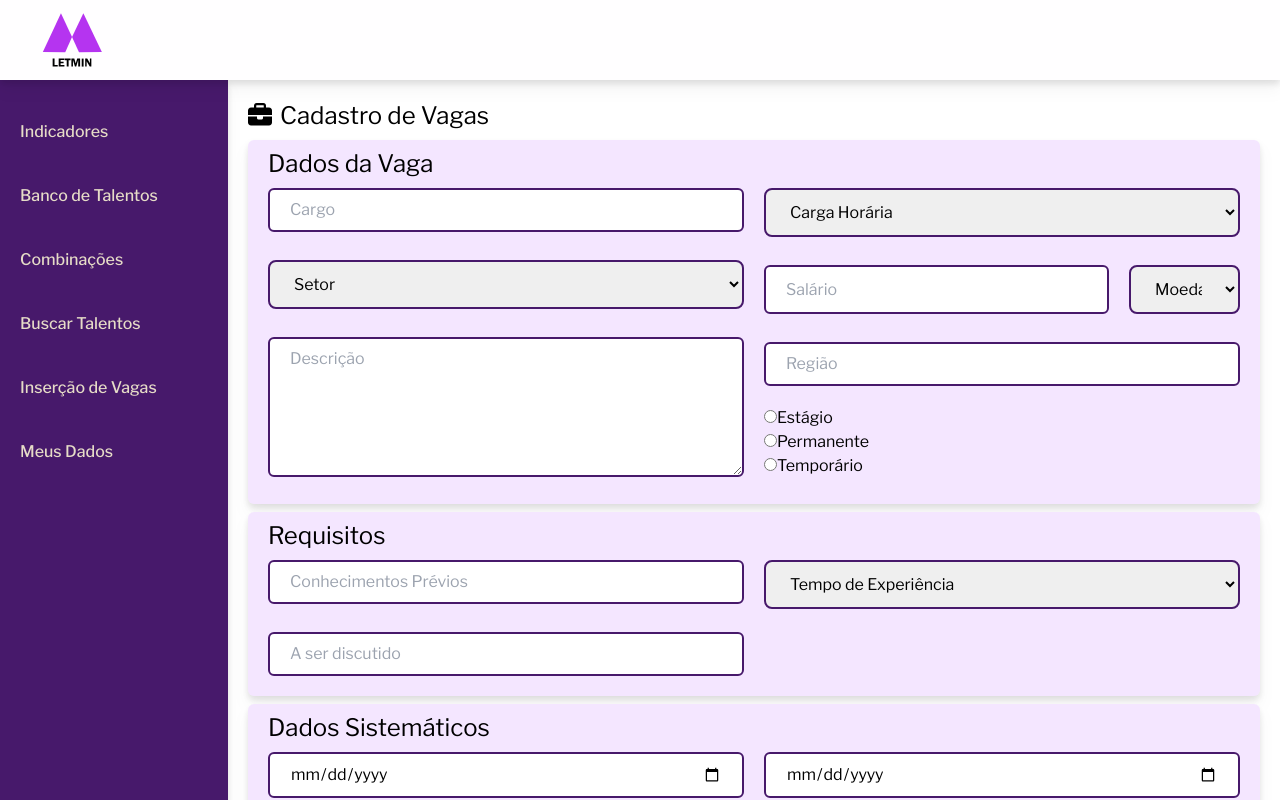
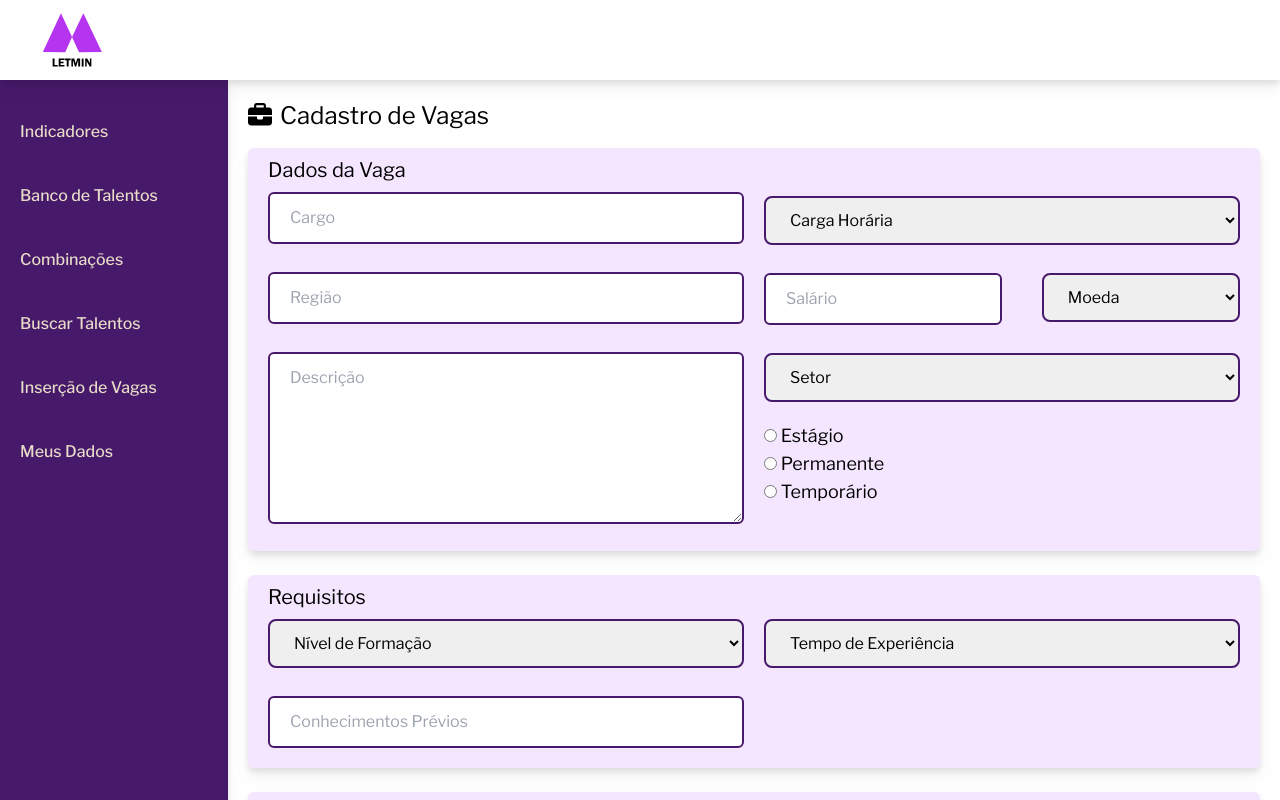
Before and after one commit to LETMIN-Corp/letmin-client, a React (Vite) app: page /company/register/vacancy in a window 1280 px wide. Shown: the top 800 px of the page. Built offline with nearby package versions, Linux system fonts and the light colour scheme.

Commit message:
Company Jobs Page finished
Co-Authored-By: Gabriel Gato <70043907+Gato-Gabriel@users.noreply.github.com>

```diff
--- /dev/null
+++ b/src/Components/Inputs/TextAreaInput.tsx
@@ -0,0 +1,48 @@
+interface ComponentInterface {
+    placeholder?: string,
+    row: number,
+    limit?: number,
+    consultPackage: {
+        getValue: (name: string) => string;
+        setValue: (event: React.ChangeEvent<HTMLTextAreaElement>) => void;
+    },
+    name: string,
+    id?: string,
+    disabled?: boolean,
+};
+
+const TextAreaInput : React.FC<ComponentInterface> = ({ row, placeholder, limit = 512, consultPackage, name, id, disabled }) => {
+
+    function setValue (e: React.ChangeEvent<HTMLTextAreaElement>) {
+
+        if (e.target.value.length <= limit) {
+            consultPackage.setValue(e);
+        }
+    }
+
+    const inputValue = consultPackage.getValue(name);
+
+    return (
+        <div className={`relative`}>
+            <textarea
+                placeholder={ placeholder }
+                name={ name }
+                onChange={ setValue }
+                rows={ row }
+                id={ id }
+                className='w-full mt-2 mb-5 md:mt-2 py-3 px-5 border-2 border-dark-purple rounded-md'
+                disabled = { disabled }
+            >
+                {inputValue}
+            </textarea>
+            {
+                inputValue && (
+                    <div className='input-up-animation z-50 bg-white font-medium px-1 text-dark-purple'>{ placeholder }</div>
+                )
+            }
+        </div>
+
+    );
+}
+
+export default TextAreaInput;
--- a/src/Views/Company/CompanyRegisterVacancy.tsx
+++ b/src/Views/Company/CompanyRegisterVacancy.tsx
@@ -1,17 +1,82 @@
+import StripTitle from '../../Components/Titles/StripTitle';
+import Pagination from '../../Components/Items/Pagination';
+import InputTypesEnum from '../../Utils/InputTypesEnum';
+import MaskTypesEnum from '../../Utils/MaskTypesEnum';
+import FormButton from '../../Components/Buttons/FormButton';
+import PlanCard from '../../Components/Cards/PlanCard';
+import PlanTypesEnum from '../../Utils/PlanTypesEnum';
+import ErrorModal from '../../Components/Modals/ErrorModal';
+import { useNavigate } from 'react-router-dom';
 import CompanyDefault from './CompanyDefault';
-import { useEffect } from 'react';
+import { useEffect, useState } from 'react';
 import SelectInput from '../../Components/Inputs/SelectInput';
 import TextInput from '../../Components/Inputs/TextInput';
+import TextAreaInput from '../../Components/Inputs/TextAreaInput';
+
 
 const CompanyRegisterVacancy = () => {
     useEffect((): void => {
         window.document.title = 'Letmin - Vagas';
     });
 
+    interface IVacancyData {
+        [key: string]: {
+            [key: string]: string;
+        };
+    }
+
+    const navigate = useNavigate();
+
+    const [vacancyData, setVacancyData] = useState<IVacancyData>({
+        vacancyInfo: {
+            role: '',
+            sector: '',
+            description: '',
+            salary: '',
+            currency: '',
+            workload: '',
+            region: '',
+            vacancyType: '',
+        },
+        requisite: {
+            previousKnowledge: '',
+            trainingLevel: '',
+            experienceTime: '',
+        },
+        systemicData: {
+            insertVacancyDate: '',
+            removeVacancyDate: '',
+        },
+    });
+
+    function getInputValue (name: string): string {
+        const [type, data] = name.split('-');
+
+        return vacancyData[type][data];
+    }
+
+    function setInputValue (e: React.ChangeEvent<HTMLInputElement | HTMLSelectElement | HTMLTextAreaElement>): void {
+        const { name, value } = e.target;
+        const [type, data] = name.split('-');
+
+        setVacancyData({
+                ...vacancyData,
+                [type]: { ...vacancyData[type], [data]: value
+            }
+        });
+    }
+
     const consultPackage = {
-        getValue: () => { return ''; },
-        setValue: () => { },
+        getValue: getInputValue,
+        setValue: setInputValue,
     }
+
+    function handleRegister() {
+        // Lógica de cadastro e validação de dados da vaga
+
+        navigate('/company/register/logic/vacancy');
+    }
+
 
     return (
         <CompanyDefault>
@@ -21,31 +86,29 @@ const CompanyRegisterVacancy = () => {
                     <span>Cadastro de Vagas</span>
                 </h1>
 
-                <div className='w-full bg-lilac rounded-md mx-auto text-justify mt-2 pt-2 text-8x1 drop-shadow-lg px-5 md:mr-5'>
-                    <h1 className='text-2xl'>Dados da Vaga</h1>
-                    <div className='md:flex justify-between'>
-                        <div className='w-6/12 mr-5'>
-                            <input placeholder='Cargo' type='text' name='company-role' id='company-name' className='w-full mt-2 mb-5 md:mt-2 py-2 px-5 border-2 border-dark-purple rounded-md'/>
-                            <SelectInput placeholder='Setor' options={["Front", "Back"]} consultPackage={ consultPackage } name="Setor"></SelectInput>
-                            <textarea className='w-full mt-2 mb-5 md:mt-2 py-2 px-5 border-2 border-dark-purple rounded-md' name="description" id="description" rows={ 5 } placeholder='Descrição'></textarea>
+                <div className='w-full bg-lilac rounded-md mx-auto text-justify mt-4 pt-2 text-8x1 drop-shadow-lg px-5 md:mr-5'>
+                    <h1 className='text-xl'>Dados da Vaga</h1>
+                    <div className='md:flex md:justify-between'>
+                        <div className='md:w-6/12 w-full mr-5'>
+                            <TextInput placeholder='Cargo' type='text' name='vacancyInfo-role' id='vacancyInfo-role' consultPackage={ consultPackage }/>
+                            <TextInput placeholder='Região' type='text' name='vacancyInfo-region' id='vacancyInfo-region' consultPackage={ consultPackage }/>
+                            <TextAreaInput name="vacancyInfo-description" id="vacancyInfo-description" row={ 6 } consultPackage={ consultPackage } placeholder='Descrição'/>
                         </div>
-                        <div className='w-6/12'>
-                            <SelectInput placeholder='Carga Horária' options={["1", "2", "3"]} consultPackage={ consultPackage } name="Setor"></SelectInput>
+                        <div className='md:w-6/12 w-full md:mt-1'>
+                            <SelectInput placeholder='Carga Horária' options={["1", "2", "3"]} consultPackage={ consultPackage } name="vacancyInfo-workload" id='vacancyInfo-workload'></SelectInput>
                             <div className="md:flex justify-between">
-                                <input placeholder='Salário' type='text' name='salary' id='salary' className='w-10/12 mt-2 mb-5 md:mt-2 py-2 px-5 mr-5 border-2 border-dark-purple rounded-md'/>
-                                <SelectInput placeholder='Moeda' options={["Moeda 1", "Moeda 2", "Moeda 3"]} consultPackage={ consultPackage } name="coin" id="coin"></SelectInput>
+                                <TextInput placeholder='Salário' type='number' size='large' name='vacancyInfo-salary' id='vacancyInfo-salary' consultPackage={ consultPackage }/>
+                                <SelectInput placeholder='Moeda' options={["Moeda 1", "Moeda 2", "Moeda 3"]} size='medium' consultPackage={ consultPackage } name="vacancyInfo-currency" id="vacancyInfo-currency"></SelectInput>
                             </div>
+                            <SelectInput placeholder='Setor' options={["Front", "Back"]} consultPackage={ consultPackage } name="vacancyInfo-sector" id='vacancyInfo-sector'></SelectInput>
 
-
-                            <input placeholder='Região' type='text' name='region' id='region' className='w-full mt-2 mb-5 md:mt-2 py-2 px-5 border-2 border-dark-purple rounded-md'/>
-                            <div>
-                                <input type='radio' value="Estágio" id="vagaEstagio"></input>
-                                <label>Estágio</label><br></br>
-                                <input type='radio' value="Permanente"></input>
-                                <label>Permanente</label><br></br>
-                                <input type='radio' value="Temporário"></input>
-                                <label>Temporário</label><br></br>
-
+                            <div className='pb-2'>
+                                <input type='radio' value="Estágio" id="vagaEstagio" name='vacancyInfo-type'></input>
+                                <label className='text-lg' htmlFor='vagaEstagio'> Estágio</label><br></br>
+                                <input type='radio' value="Permanente" id='Permanente' name='vacancyInfo-type'></input>
+                                <label className='text-lg' htmlFor='Permanente'> Permanente</label><br></br>
+                                <input type='radio' value="Temporário" id='Temporario' name='vacancyInfo-type'></input>
+                                <label className='text-lg' htmlFor='Temporario'> Temporário</label><br></br>
                             </div>
                         </div>
 
@@ -53,34 +116,36 @@ const CompanyRegisterVacancy = () => {
 
                 </div>
 
-                <div className='w-full bg-lilac rounded-md mx-auto text-justify mt-2 pt-2 text-8x1 drop-shadow-lg px-5 md:mr-5'>
-                    <h1 className='text-2xl'>Requisitos</h1>
-                    <div className='md:flex justify-between'>
-                        <div className='w-6/12 mr-5'>
-                            <input placeholder='Conhecimentos Prévios' type='text' name='knoledge' id='knowledge' className='w-full mt-2 mb-5 md:mt-2 py-2 px-5 border-2 border-dark-purple rounded-md'/>
-                            <input placeholder='A ser discutido' type='text' name='knoledge' id='knowledge' className='w-full mt-2 mb-5 md:mt-2 py-2 px-5 border-2 border-dark-purple rounded-md'/>
-                            {/* <SelectInput placeholder='Setor' options={["Front", "Back"]} consultPackage={ consultPackage } name="Setor"></SelectInput> */}
+                <div className='w-full bg-lilac rounded-md mx-auto text-justify mt-6 pt-2 text-8x1 drop-shadow-lg px-5 md:mr-5'>
+                    <h1 className='text-xl'>Requisitos</h1>
+                    <div className='md:flex md:justify-between'>
+                        <div className='md:w-6/12 w-full mr-5'>
+                            <SelectInput placeholder='Nível de Formação' options={["Júnior", "Sênior", "Plena"]} consultPackage={ consultPackage } name='requisite-trainingLevel' id='requisite-trainingLevel'></SelectInput>
+                            <TextInput placeholder='Conhecimentos Prévios' type='text' name='requisite-knowledge' id='requisite-knowledge' consultPackage={ consultPackage }/>
+
                         </div>
-                        <div className='w-6/12'>
-                            <SelectInput placeholder='Tempo de Experiência' options={["1", "2", "3"]} consultPackage={ consultPackage } name="experience" id="experience"></SelectInput>
+                        <div className='md:w-6/12 w-full'>
+                            <SelectInput placeholder='Tempo de Experiência' options={["1", "2", "3"]} consultPackage={ consultPackage } name="requisite-experienceTime" id="vacancyInfo-experienceTime"></SelectInput>
                         </div>
 
                     </div>
 
                 </div>
-                <div className='w-full bg-lilac rounded-md mx-auto text-justify mt-2 pt-2 text-8x1 drop-shadow-lg px-5 md:mr-5'>
-                    <h1 className='text-2xl'>Dados Sistemáticos</h1>
-                    <div className='md:flex justify-between'>
-                        <div className='w-6/12 mr-5'>
-                            <input placeholder='Cargo' type='date' name='company-role' id='company-name' className='w-full mt-2 mb-5 md:mt-2 py-2 px-5 border-2 border-dark-purple rounded-md'/>
+                <div className='w-full bg-lilac rounded-md mx-auto text-justify my-6 pt-2 text-8x1 drop-shadow-lg px-5 md:mr-5'>
+                    <h1 className='text-xl'>Dados Sistemáticos</h1>
+                    <div className='md:flex md:justify-between'>
+                        <div className='md:w-6/12 w-full mr-5'>
+                            <TextInput placeholder='Data que vai ao ar' type='date' name='systemicData-insertVacancyDate' id='systemicData-insertVacancyDate'consultPackage={ consultPackage }/>
                         </div>
-                        <div className='w-6/12'>
-                            <input placeholder='Salário' type='date' name='salary' id='salary' className='w-full mt-2 mb-5 md:mt-2 py-2 px-5 mr-5 border-2 border-dark-purple rounded-md'/>
+                        <div className='md:w-6/12 w-full'>
+                            <TextInput placeholder='Data que vai sair do ar' type='date' name='systemicData-removeVacancyDate' id='systemicData-removeVacancyDate' consultPackage={ consultPackage }/>
                         </div>
 
                     </div>
 
                 </div>
+
+                <FormButton text='Cadastrar' handleClick={ () => handleRegister() }/>
 
 
             </div>
```
